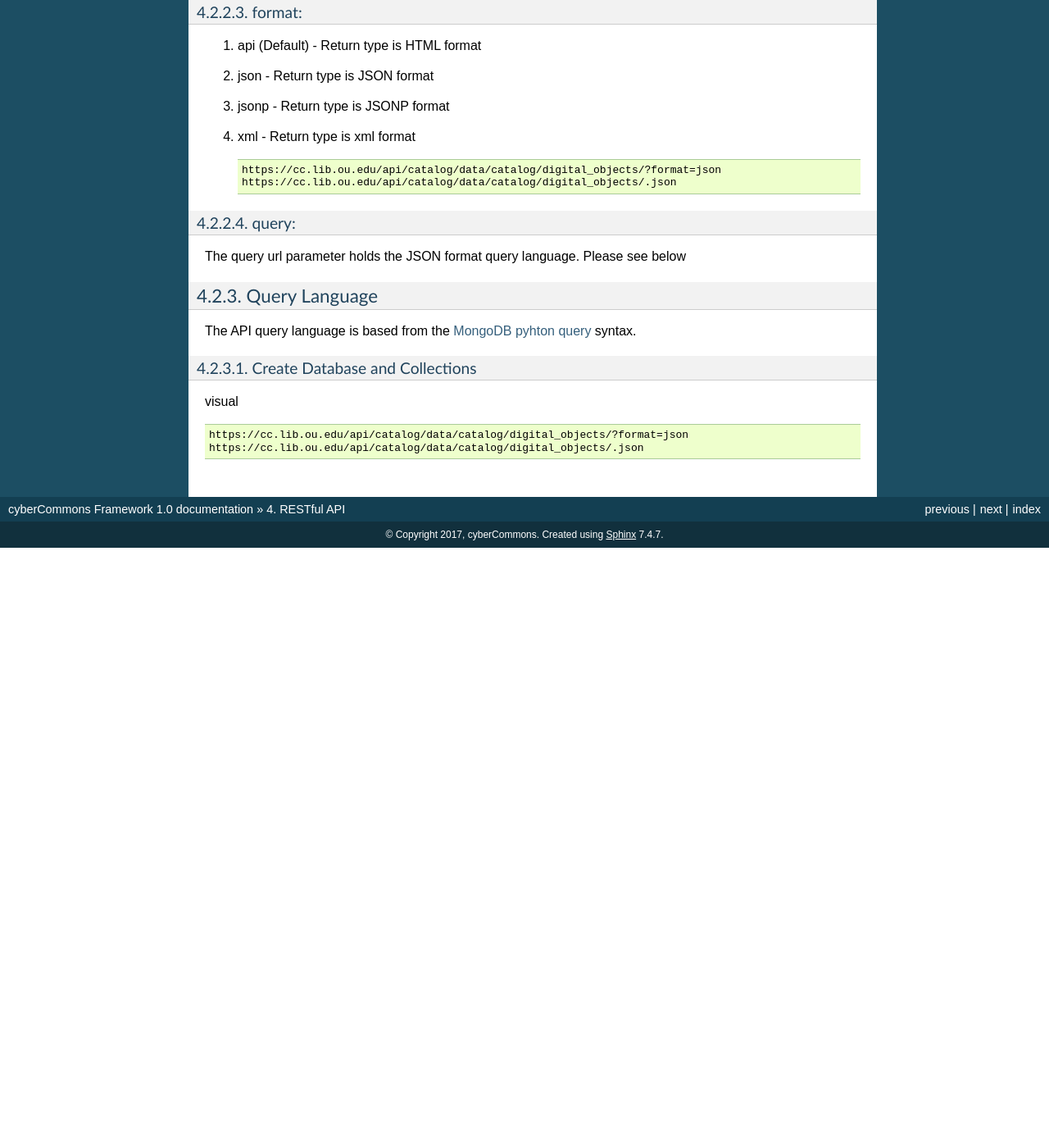
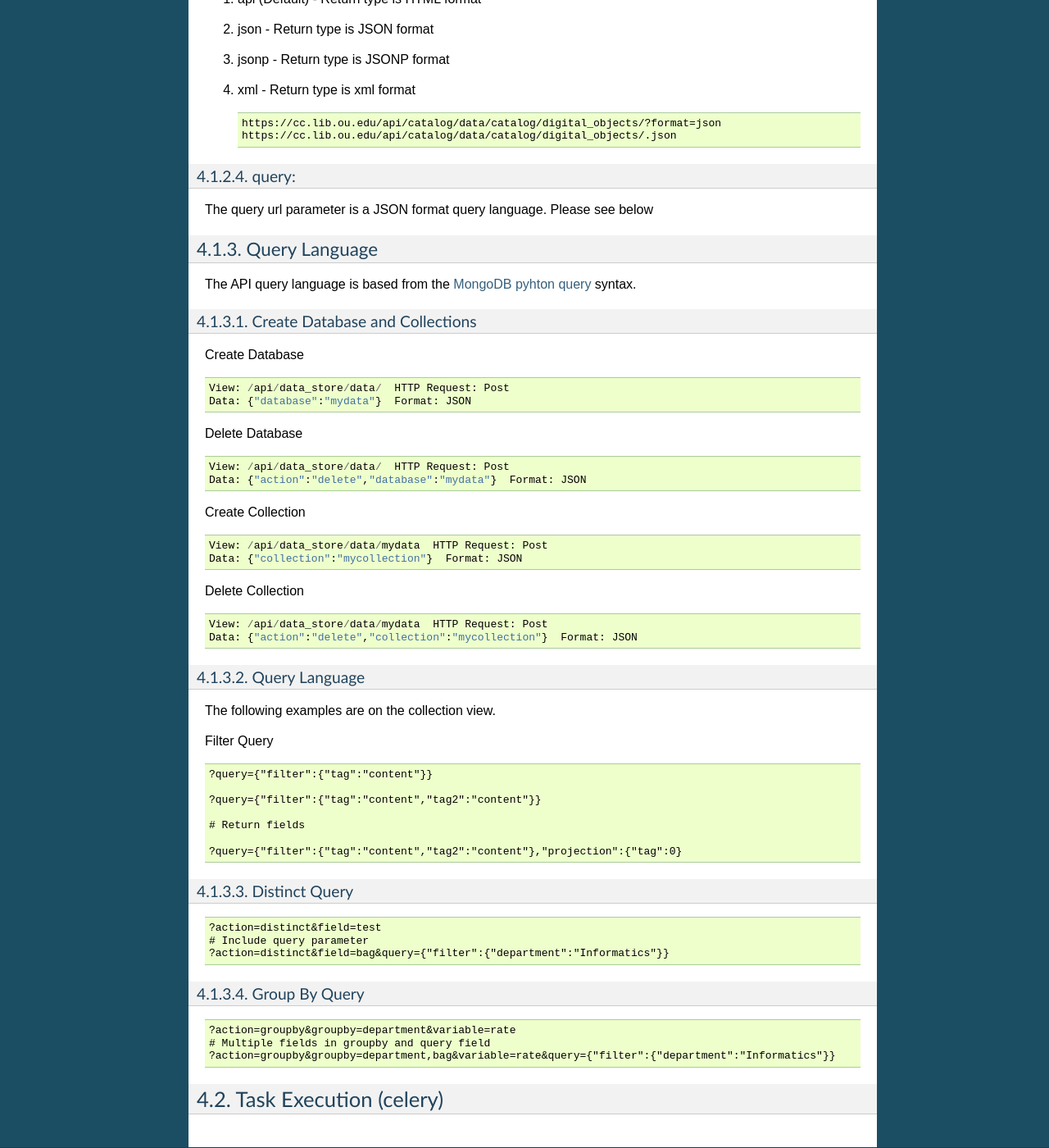
Before and after one commit to cybercommons/cybercom-new, a Sphinx documentation site: the page built from docs/rest_api.rst, in a window 1280 px wide and 1400 px high, scrolled down 1101 px. Shown: the whole window at 82% size. Built offline with Sphinx 7.4.7, drawn with Linux system fonts in a browser that asks for light colours; before the commit the page ends 1769 px from its top, so only the background shows below that; some of the changed text lies outside the part shown.

Commit message:
update rest API

```diff
--- a/docs/rest_api.rst
+++ b/docs/rest_api.rst
@@ -1,8 +1,5 @@
 RESTful API
 ===========
-
-Task Execution (celery)
-~~~~~~~~~~~~~~~~~~~~~~~
 
 Catalog and Data Store
 ~~~~~~~~~~~~~~~~~~~~~~
@@ -76,7 +73,7 @@
 query:
 ''''''
 
-The query url parameter holds the JSON format query language. Please see
+The query url parameter is a JSON format query language. Please see
 below
 
 Query Language
@@ -89,9 +86,74 @@
 Create Database and Collections
 '''''''''''''''''''''''''''''''
 
-visual
+Create Database
+
 
 ::
 
-        https://cc.lib.ou.edu/api/catalog/data/catalog/digital_objects/?format=json
-        https://cc.lib.ou.edu/api/catalog/data/catalog/digital_objects/.json
+        View: /api/data_store/data/  HTTP Request: Post
+        Data: {"database":"mydata"}  Format: JSON
+
+
+Delete Database
+
+
+::
+
+        View: /api/data_store/data/  HTTP Request: Post
+        Data: {"action":"delete","database":"mydata"}  Format: JSON
+
+Create Collection
+
+
+::
+
+        View: /api/data_store/data/mydata  HTTP Request: Post
+        Data: {"collection":"mycollection"}  Format: JSON
+
+Delete Collection
+
+
+::
+
+        View: /api/data_store/data/mydata  HTTP Request: Post
+        Data: {"action":"delete","collection":"mycollection"}  Format: JSON
+
+Query Language
+''''''''''''''
+
+The following examples are on the collection view.
+
+Filter Query
+
+
+::
+
+        ?query={"filter":{"tag":"content"}}
+
+        ?query={"filter":{"tag":"content","tag2":"content"}}
+
+        # Return fields
+
+        ?query={"filter":{"tag":"content","tag2":"content"},"projection":{"tag":0}
+
+Distinct Query
+''''''''''''''
+
+::
+
+        ?action=distinct&field=test
+        # Include query parameter
+        ?action=distinct&field=bag&query={"filter":{"department":"Informatics"}}
+
+Group By Query
+''''''''''''''
+
+::
+
+        ?action=groupby&groupby=department&variable=rate
+        # Multiple fields in groupby and query field
+        ?action=groupby&groupby=department,bag&variable=rate&query={"filter":{"department":"Informatics"}}
+
+Task Execution (celery)
+~~~~~~~~~~~~~~~~~~~~~~~
```
Also changed, not shown: docs/rest_api.md (+47 -8 lines).
